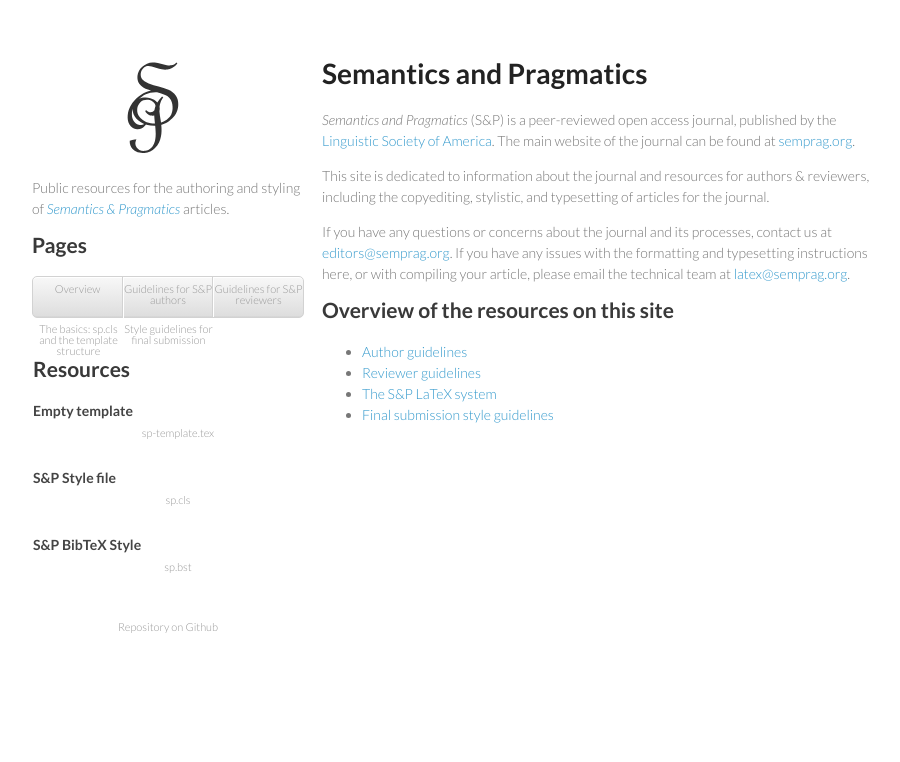
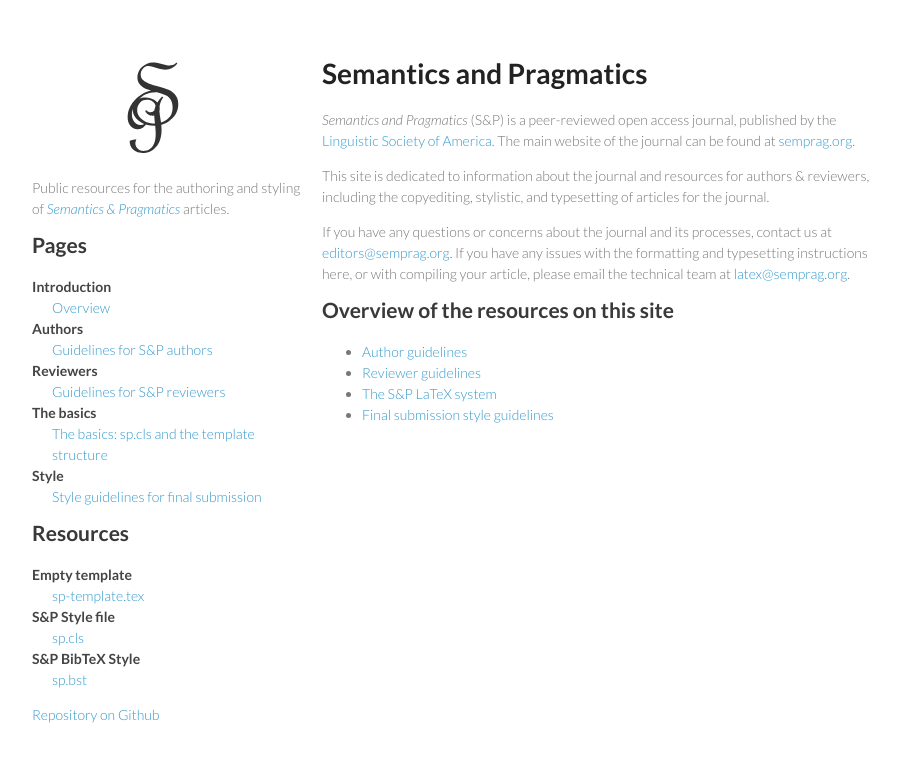
Before and after one commit to semprag/semprag.github.io, a Jekyll site: the page built from index.md, in a window 1280 px wide. Shown: the top 762 px of the page, without its empty margins (178-1078 px from the left). Built offline with Jekyll 4.4.1, drawn with Linux system fonts in a browser that asks for light colours; Markdown is read by kramdown in place of the engine named in the settings.

Commit message:
Revert "Tightened up sidebar"
This reverts commit 817673fa3850e2739616c710eb29d70a93d9d8b9.

```diff
--- a/_layouts/default.html
+++ b/_layouts/default.html
@@ -10,12 +10,17 @@
     <p>Public resources for the authoring and styling of <a href="http://semprag.org/" class="journal">Semantics &amp; Pragmatics</a> articles.</p>
 
     <h2>Pages</h2>
-    <ul>
-      <li><a href=".">Overview</a></li>
-      <li><a href="author">Guidelines for S&P authors</a></li>
-      <li><a href="reviewers">Guidelines for S&P reviewers</a></li>
-      <li><a href="basics">The basics: sp.cls and the template structure</a></li>
-      <li><a href="style">Style guidelines for final submission</a></li>
+    <dl>
+      <dt>Introduction</dt>
+        <dd><a href=".">Overview</a></dd>
+      <dt>Authors</dt>
+        <dd><a href="author">Guidelines for S&P authors</a></dd>
+      <dt>Reviewers</dt>
+        <dd><a href="reviewers">Guidelines for S&P reviewers</a></dd>
+      <dt>The basics</dt>
+        <dd><a href="basics">The basics: sp.cls and the template structure</a></dd>
+      <dt>Style</dt>
+        <dd><a href="style">Style guidelines for final submission</a></dd>
     </dl>
 
     <h2>Resources</h2>
```
